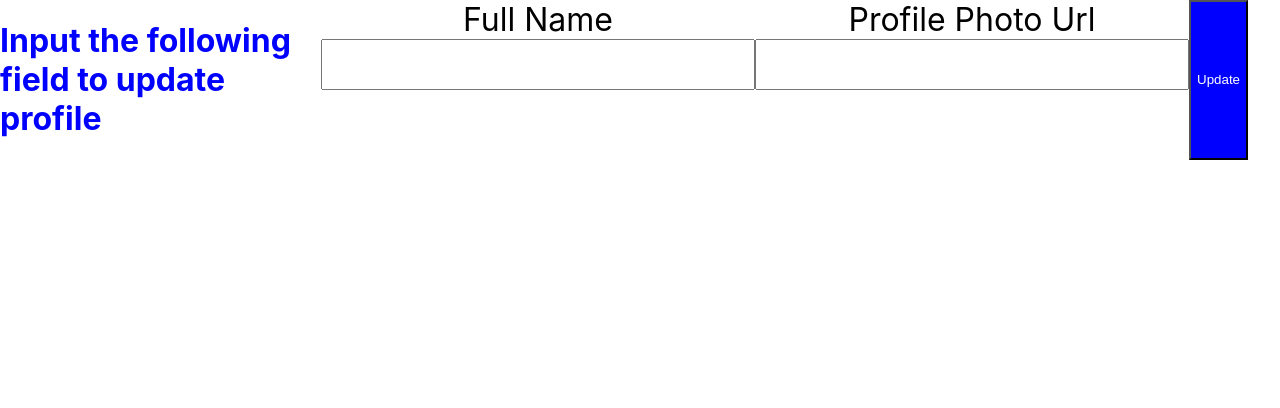
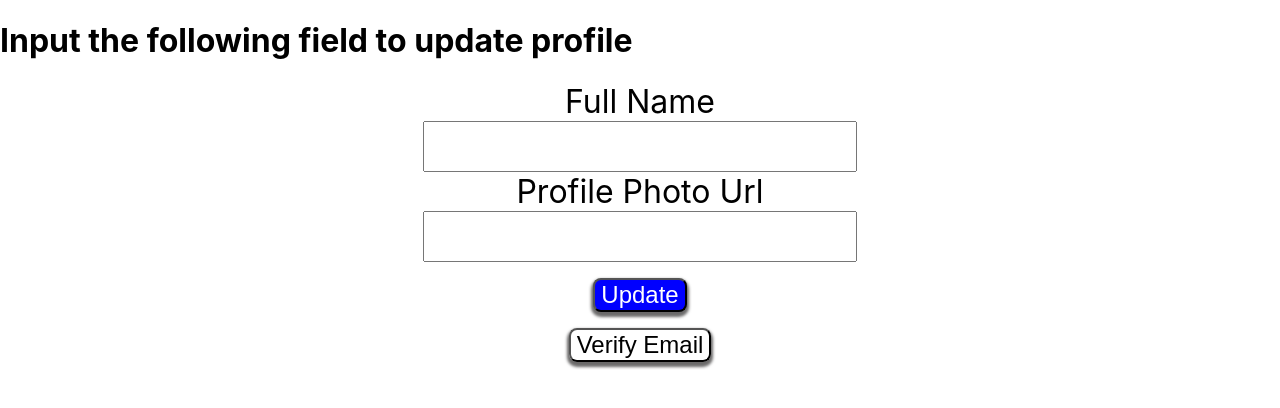
Before and after one commit to SanOP360/ExpenseTrackerApp, a React (Create React App) app: page /Profile in a window 1280 px wide. Shown: the top 408 px of the page. Built offline with nearby package versions, Linux system fonts and the light colour scheme; no server answers.

Commit message:
verify email

```diff
--- a/src/components/pages/Profile.css
+++ b/src/components/pages/Profile.css
@@ -35,11 +35,16 @@
 
 .profileUpdataForm{
     display: flex;
-    justify-content: space-between;
+    flex-direction: column;
+
 
 }
 .profileUpdataForm h1{
     color:blue;
+    justify-content: center;
+    background-color: aquamarine;
+    display: flex;
+
 }
 
 
@@ -59,14 +64,45 @@
     padding: 5px;
 }
 
-.profileUpdataForm button{
-    /* justify-content: center; */
-    background-color: blue;
-    /* height: 2rem; */
-    width: auto;
-    color:black;
-    color:white;
-    margin-right:2rem ;
-    cursor:pointer;
+.buttonUpdate{
+
+    display: flex;
+
+    width: 100%;
+    justify-content: center;
+    /* background-color: black; */
+    margin-top: 1rem;
 
 }
+
+.buttonUpdate button{
+    width: auto;
+    font-size: 1.5rem;
+    color:white;
+    background-color: blue;
+    cursor: pointer;
+    border-radius: 8px;
+    box-shadow: 0 3px 3px 2px rgba(107, 106, 106,200);
+
+}
+
+.buttonVerifyEmail{
+    display: flex;
+
+    width: 100%;
+    justify-content: center;
+    /* background-color: black; */
+    margin-top: 1rem;
+}
+
+
+.buttonVerifyEmail button{
+    width: auto;
+    font-size: 1.5rem;
+    color:black;
+    background-color:transparent;
+    cursor: pointer;
+    border-radius: 8px;
+    box-shadow: 0 3px 3px 2px rgba(107, 106, 106,200);
+
+}
--- a/src/components/pages/profileForm.js
+++ b/src/components/pages/profileForm.js
@@ -9,7 +9,6 @@ const Profile = () => {
   const ctx = useContext(AuthContext);
 
   useEffect(() => {
-
     const fetchUserData = async () => {
       const idToken = ctx.idToken;
 
@@ -47,6 +46,49 @@ const Profile = () => {
     fetchUserData();
   }, [ctx.idToken]);
 
+
+
+const sendVerificationEmail = async () => {
+  const idToken = ctx.idToken;
+
+  try {
+    const response = await fetch(
+      `https://identitytoolkit.googleapis.com/v1/accounts:sendOobCode?key=AIzaSyBOFTxkAWbMMSRNoWMlUi2BL2_lBXrV37A`,
+      {
+        method: "POST",
+        body: JSON.stringify({
+          requestType: "VERIFY_EMAIL",
+          idToken,
+        }),
+        headers: {
+          "Content-type": "application/json",
+        },
+      }
+    );
+
+    if (!response.ok) {
+      const data = await response.json();
+      console.error("Error sending verification email:", data.error);
+      if (data.error?.message === "TOO_MANY_ATTEMPTS_TRY_LATER") {
+
+        console.log("Retrying after delay...");
+        await new Promise((resolve) => setTimeout(resolve, 5000));
+        sendVerificationEmail();
+      } else {
+        throw new Error(
+          data.error?.message || "Failed to send verification email"
+        );
+      }
+    }
+
+    console.log("Verification email sent successfully!");
+  } catch (err) {
+    alert(err.message);
+  }
+};
+
+
+
   const submitHandler = async (e) => {
     e.preventDefault();
     const enteredName = nameInputRef.current.value;
@@ -76,6 +118,7 @@ const Profile = () => {
       }
 
       console.log("Profile updated successfully!");
+      sendVerificationEmail();
     } catch (err) {
       alert(err.message);
     } finally {
@@ -84,7 +127,7 @@ const Profile = () => {
   };
 
   return (
-    <form className="profileUpdataForm">
+    <form className="profileUpdateForm">
       <h1>Input the following field to update profile</h1>
       <div className="labelInput">
         <label htmlFor="Name">Full Name</label>
@@ -95,13 +138,18 @@ const Profile = () => {
         <label htmlFor="Photo">Profile Photo Url</label>
         <input type="url" ref={photoInputRef} />
       </div>
-
-      <button onClick={submitHandler} disabled={isLoading}>
-        {isLoading ? "Loading..." : "Update"}
-      </button>
+      <div className="buttonUpdate">
+        <button onClick={submitHandler} disabled={isLoading}>
+          {isLoading ? "Loading..." : "Update"}
+        </button>
+      </div>
 
 
-
+      <div className="buttonVerifyEmail">
+        <button type="button"onClick={sendVerificationEmail} disabled={isLoading}>
+          Verify Email
+        </button>
+      </div>
     </form>
   );
 };
--- a/src/components/store/AuthContext.js
+++ b/src/components/store/AuthContext.js
@@ -1,9 +1,16 @@
-import { createContext, useState } from "react";
+import { createContext, useState, useEffect } from "react";
 
 const AuthContext = createContext();
 
 export const AuthProvider = ({ children }) => {
-  const [idToken, setIdToken] = useState(null);
+  const [idToken, setIdToken] = useState(
+    localStorage.getItem("idToken") || null
+  );
+
+  useEffect(() => {
+
+    localStorage.setItem("idToken", idToken);
+  }, [idToken]);
 
   const login = (token) => {
     setIdToken(token);
@@ -20,4 +27,4 @@ export const AuthProvider = ({ children }) => {
   );
 };
 
-export default AuthContext
+export default AuthContext;
```
